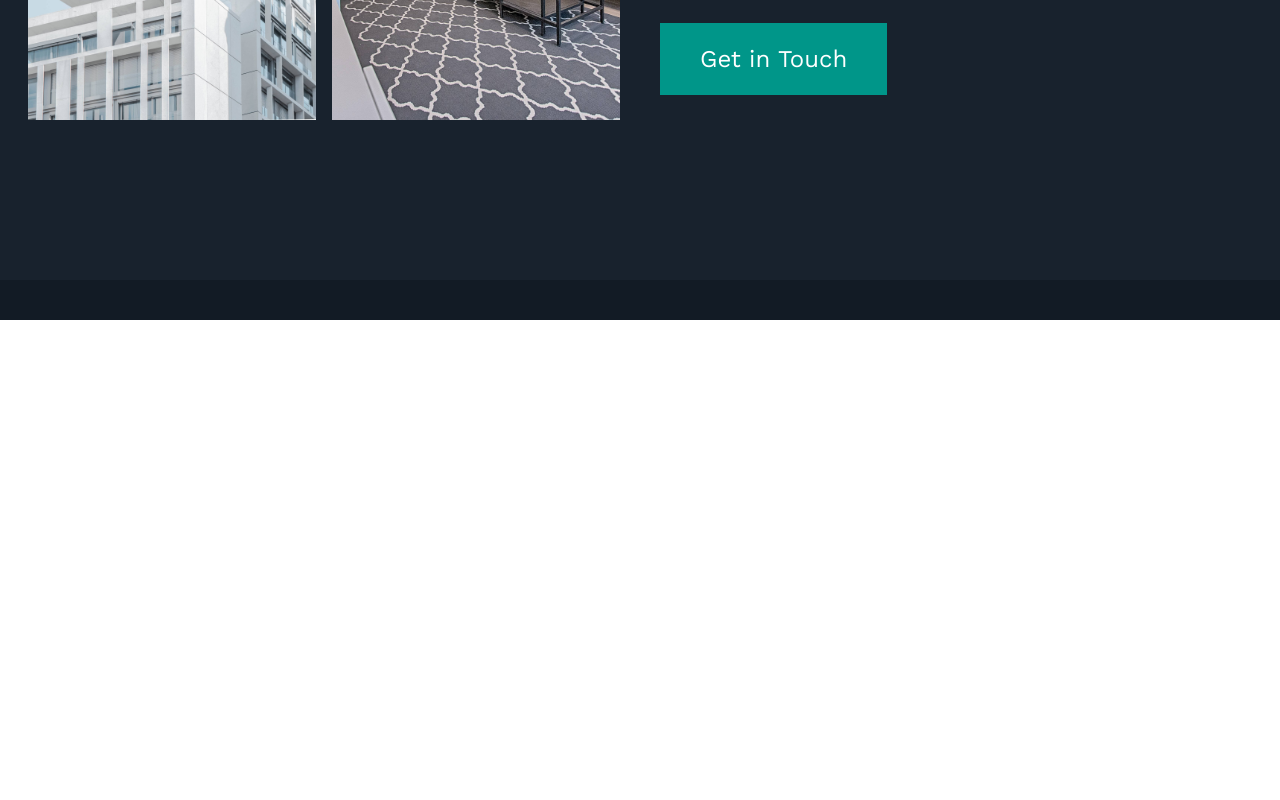
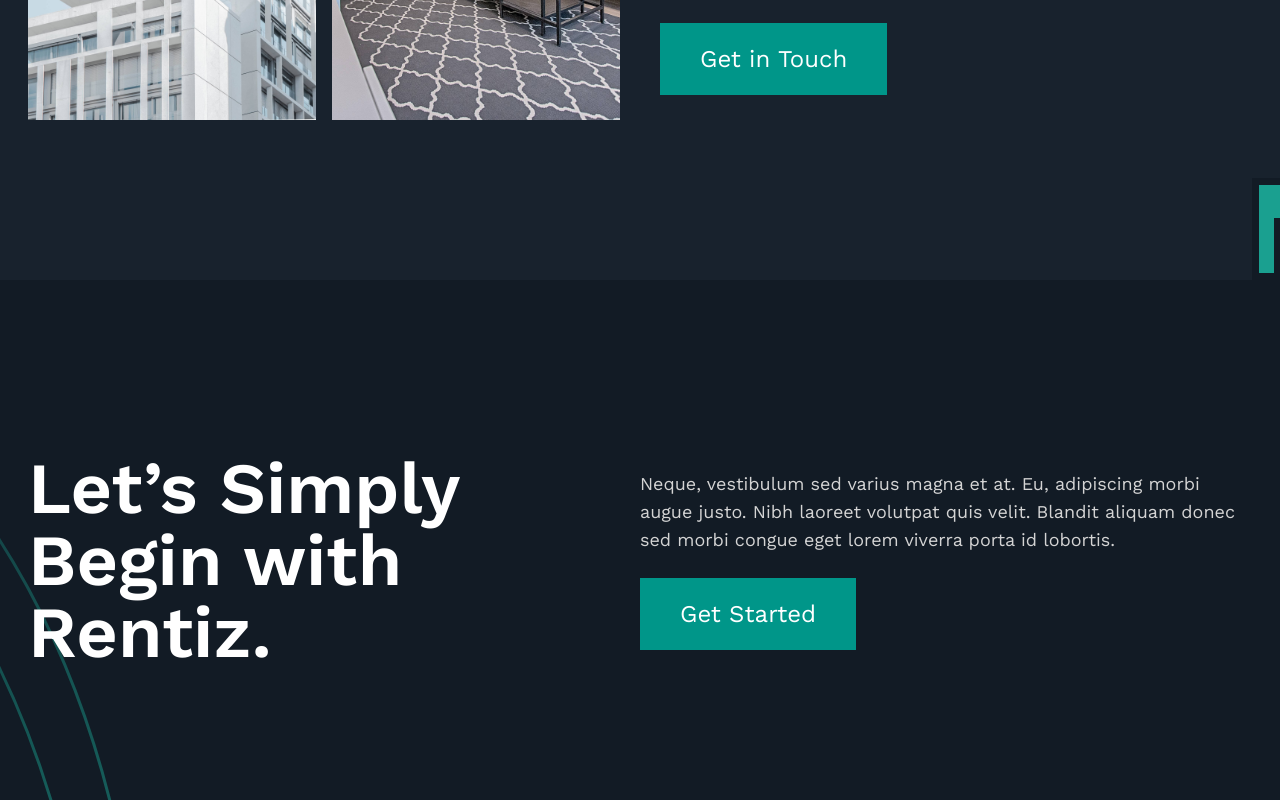
Before and after one commit to slapxxi/rentiz, a React (Vite) app: page / in a window 1280 px wide. Shown: the part 3482-4282 px from the top of the page. Before the commit the page ends 3802 px from the top, so only its background shows below. Built offline with nearby package versions, Linux system fonts and the light colour scheme.

Commit message:
begin section

```diff
--- a/src/App.tsx
+++ b/src/App.tsx
@@ -1,5 +1,6 @@
 import decorImage from '~/assets/decor-1.svg'
 import {
+  Begin,
   FeaturedIn,
   Header,
   Hero,
@@ -21,6 +22,7 @@
       <Properties />
       <WhyUs />
       <WeHelp />
+      <Begin />
     </div>
   )
 }
--- /dev/null
+++ b/src/components/Begin/index.tsx
@@ -0,0 +1,36 @@
+import decor3Image from '~/assets/decor-3.svg'
+import decor4Image from '~/assets/decor-4.svg'
+
+export const Begin = () => {
+  return (
+    <div className="z-10 col-[wide] my-10 grid grid-cols-subgrid gap-10">
+      <div className="relative col-[main] grid min-h-[50vh] items-center gap-8 md:grid-cols-2 md:gap-0">
+        <img
+          src={decor3Image}
+          alt=""
+          className="absolute -z-1 translate-x-full -translate-y-full self-start justify-self-end"
+        />
+        <img
+          src={decor4Image}
+          alt=""
+          className="absolute -z-1 -translate-x-3/4 translate-y-1/4 self-end mask-l-from-0"
+        />
+
+        <h2 className="max-w-130 pr-8 text-7xl font-semibold">
+          Let’s Simply Begin with Rentiz.
+        </h2>
+
+        <div className="grid gap-6 max-w-prose">
+          <p className="text-lg text-neutral-300">
+            Neque, vestibulum sed varius magna et at. Eu, adipiscing morbi augue
+            justo. Nibh laoreet volutpat quis velit. Blandit aliquam donec sed
+            morbi congue eget lorem viverra porta id lobortis.
+          </p>
+          <button className="button justify-self-start px-10 py-5 text-2xl">
+            Get Started
+          </button>
+        </div>
+      </div>
+    </div>
+  )
+}
--- a/src/components/index.ts
+++ b/src/components/index.ts
@@ -4,3 +4,4 @@
 export * from './Hero'
 export * from './WhyUs'
 export * from './WeHelp'
+export * from './Begin'
```
Also changed, not shown: src/assets/decor-3.svg (added), src/assets/decor-4.svg (added).
